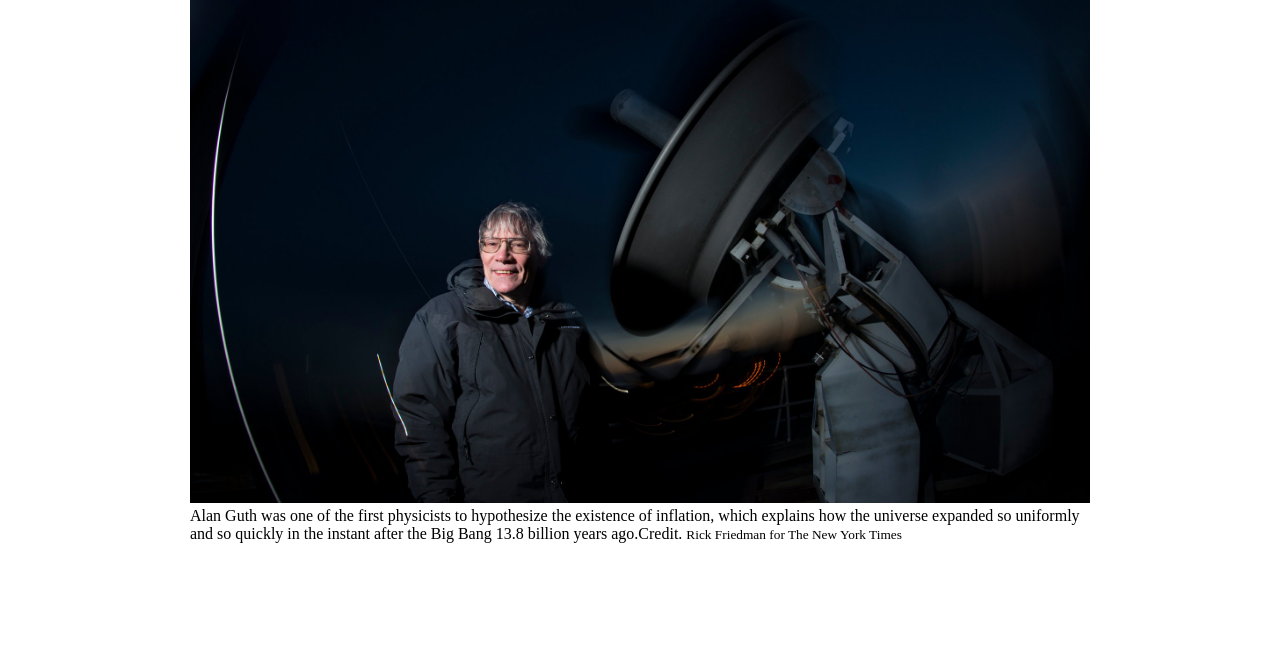
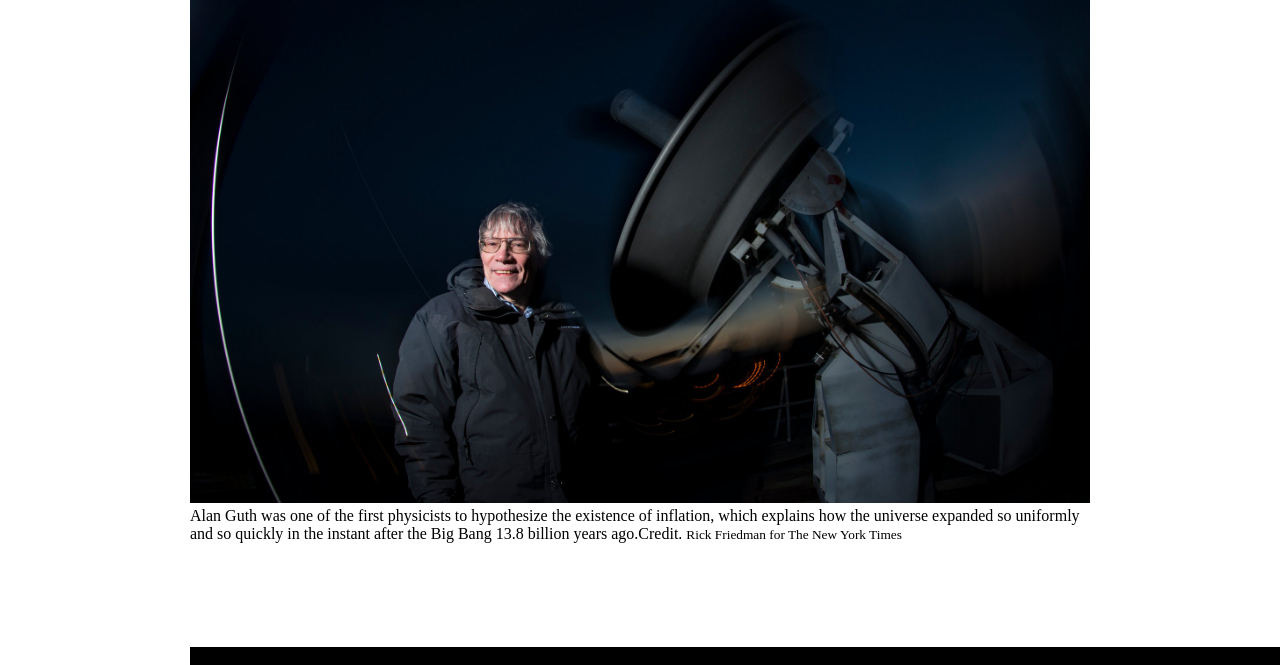
Before and after one commit to evans-oginga/positioning-and-floating-elements, a plain HTML site: page index.html in a window 1280 px wide. Shown: the part 135-800 px from the top of the page. Drawn offline with Linux system fonts and the light colour scheme.

Commit message:
Added the footer

```diff
--- a/index.html
+++ b/index.html
@@ -34,6 +34,12 @@
                 in the instant after the Big Bang 13.8 billion years ago.Credit.
                 <small>Rick Friedman for The New York Times</small></caption>
 
+            <div class="main-text">
+
+            </div>
+
+        <div class="footer">
+        <p>This is the  footer</p>
         </div>
 
 
--- a/styles.css
+++ b/styles.css
@@ -70,3 +70,18 @@
 .photo{
     width: 100%;
 }
+.main-text{
+    width: 75%;
+    margin: 0 auto;
+}
+
+/*
+    The footer section
+*/
+.footer{
+    position: fixed;
+    bottom: 0;
+    width: 100%;
+    background-color: black;
+
+}
```
